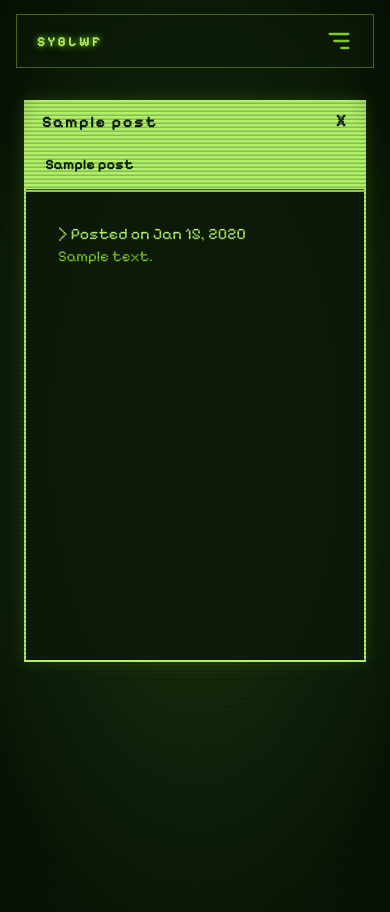
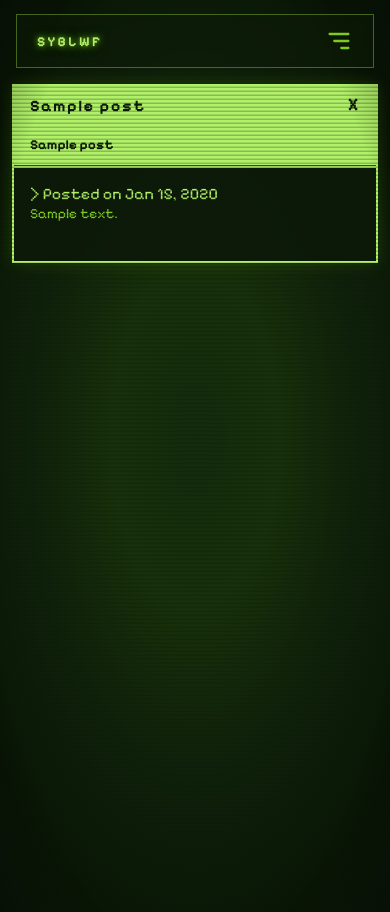
Before and after one commit to Syabilwafi/myportofolio, a Django app: page /blog/ in a window 390 px wide. Run offline with Django 5.2, Linux system fonts and the light colour scheme; tables that the repository leaves empty hold one stand-in row (values such as "Sample post").

Commit message:
feat: add breakpoint for smaller screens

```diff
--- a/static/css/blog.css
+++ b/static/css/blog.css
@@ -1,4 +1,3 @@
-
 main.blog {
     justify-content: flex-start;
     padding-top: 2rem;
@@ -47,6 +46,7 @@
     flex-direction: column;
     gap: 2rem;
     border-right: 2px solid var(--green-bright);
+    word-break: break-word; /* Prevents long text/URLs from breaking layout */
 }
 
 .post-title {
@@ -75,6 +75,7 @@
     flex-direction: column;
     align-items: flex-start;
     gap: 0.3rem;
+    width: 100%;
 }
 
 .retro-input,
@@ -136,6 +137,7 @@
     display: flex;
     justify-content: space-between;
     align-items: center;
+    gap: 0.5rem;
 }
 
 .comment-text {
@@ -146,6 +148,7 @@
 .comment-time {
     font-size: 0.8rem;
     color: rgba(181, 245, 66, 0.6);
+    white-space: nowrap;
 }
 
 .blog-sidebar {
@@ -164,17 +167,25 @@
     border-bottom: 1px solid rgba(181, 245, 66, 0.25);
 }
 
-.post-item a {
+.post-item a,
+.post-item .post-tab {
     display: block;
+    width: 100%;
     padding: 1rem 1.2rem;
     font-size: 0.9rem;
     color: var(--green-glow);
     text-decoration: none;
+    background: transparent;
+    border: none;
+    text-align: left;
+    cursor: pointer;
     transition: all 0.2s ease;
 }
 
 .post-item:hover a,
-.post-item.active a {
+.post-item.active a,
+.post-item:hover .post-tab,
+.post-item.active .post-tab {
     color: var(--bg-dark);
     background-color: var(--green-bright);
     font-weight: 700;
@@ -204,20 +215,69 @@
 }
 
 @media (max-width: 850px) {
+    main.blog {
+        padding-top: 1rem;
+        padding-bottom: 2rem;
+    }
+
+    .post {
+        padding: 0 0.75rem;
+    }
+
     .blog-body {
         flex-direction: column-reverse;
+        min-height: auto;
     }
 
     .blog-content {
         border-right: none;
+        padding: 1.25rem;
+        gap: 1.5rem;
     }
 
     .blog-sidebar {
         width: 100%;
         border-bottom: 2px solid var(--green-bright);
+        max-height: 200px;
+        overflow-y: auto;
     }
 
     .sprite-blog {
         display: none;
     }
+
+    .retro-input {
+        max-width: 100%;
+    }
 }
+
+@media (max-width: 480px) {
+    .blog-content {
+        padding: 1rem;
+    }
+
+    .post-title {
+        font-size: 1.3rem;
+        margin-bottom: 1rem;
+    }
+
+    .post-text {
+        font-size: 0.88rem;
+        line-height: 1.6;
+    }
+
+    .comment-row {
+        flex-direction: column;
+        align-items: flex-start;
+    }
+
+    .comment-time {
+        font-size: 0.75rem;
+    }
+
+    .post-item a,
+    .post-item .post-tab {
+        padding: 0.75rem 1rem;
+        font-size: 0.85rem;
+    }
+}
```
